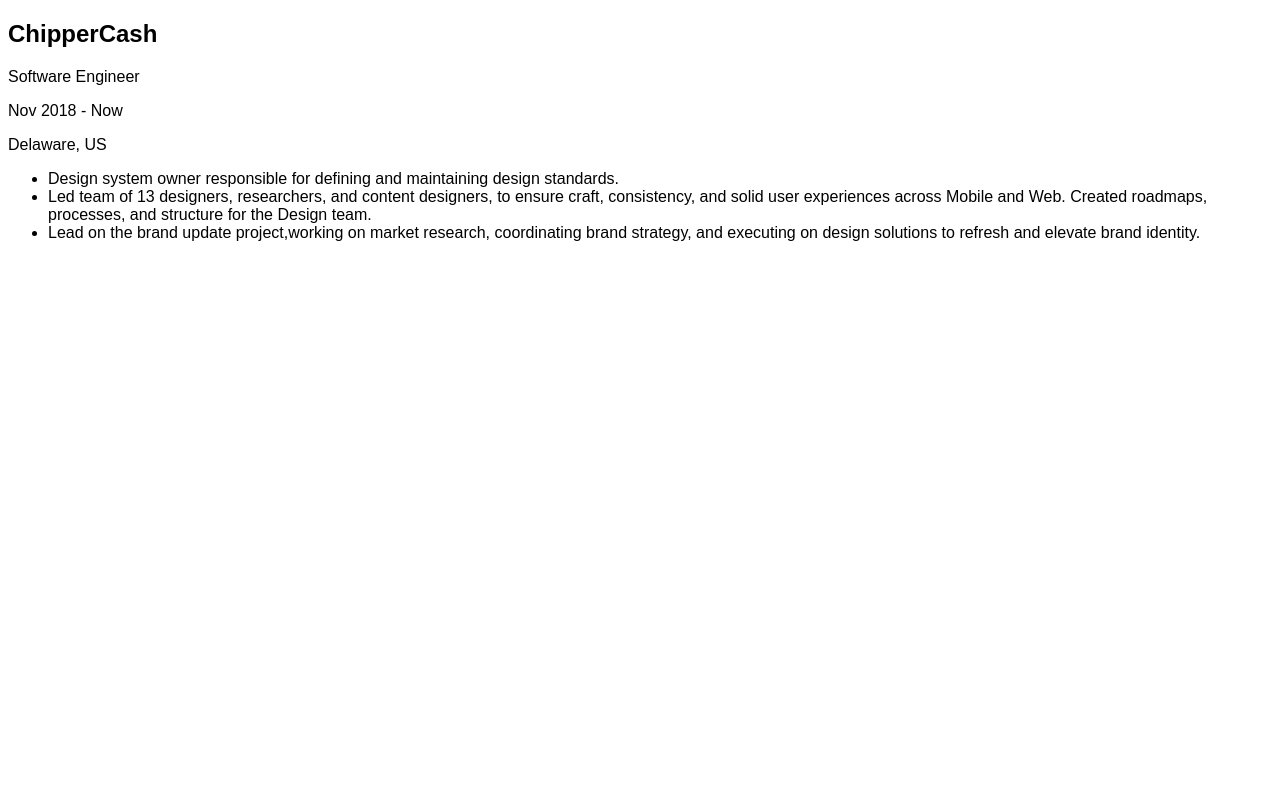
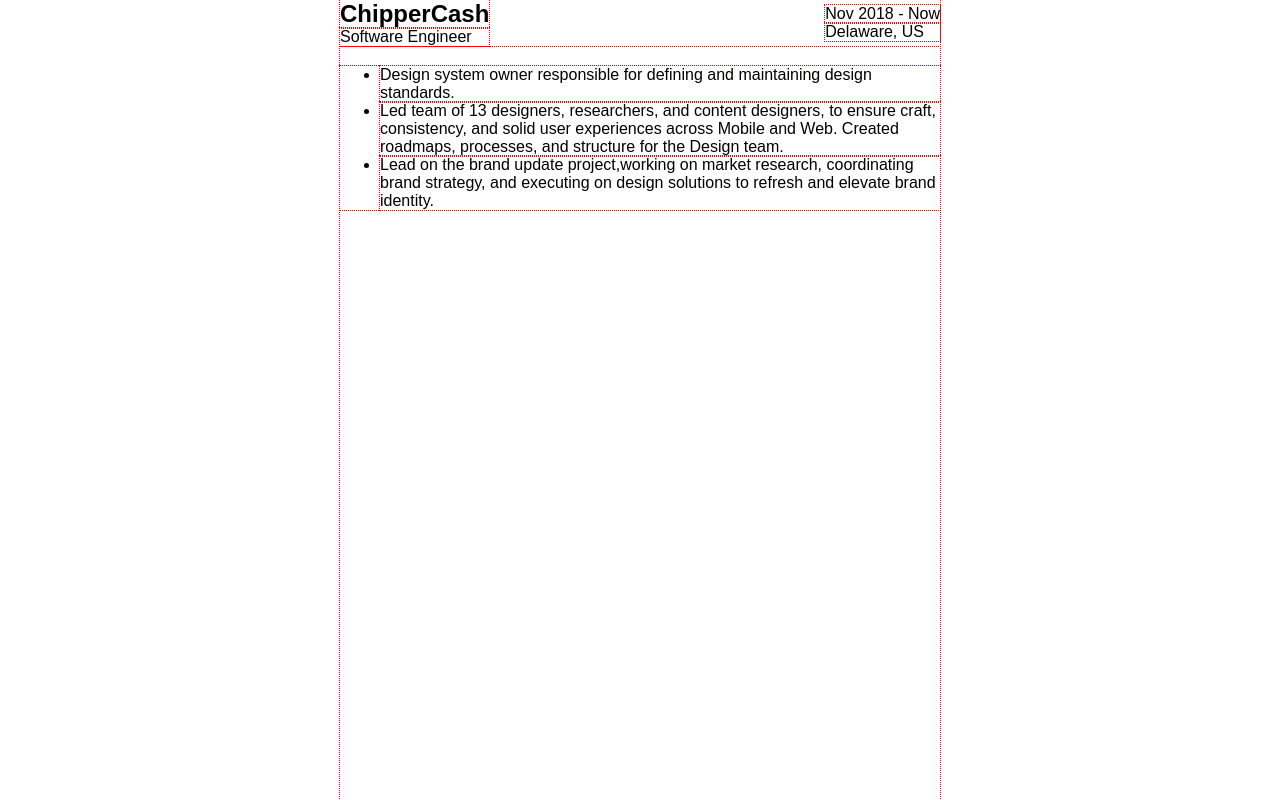
Before and after one commit to casprine/resume-builder, a React (Vite) app: page / in a window 1280 px wide. Built offline with nearby package versions, Linux system fonts and the light colour scheme; a web font is replaced by a local one.

Commit message:
update store setup

```diff
--- a/src/App.tsx
+++ b/src/App.tsx
@@ -3,11 +3,10 @@
 import { ExperienceBlock } from './components/ExperienceBlock';
 
 const Resume = () => {
-  const { blocks } = useResumeBuilder();
-
+  const { experienceBlocks } = useResumeBuilder();
   return (
     <div className="resume">
-      {blocks.map((experience) => {
+      {experienceBlocks.map((experience) => {
         return <ExperienceBlock experience={experience} key={experience.id} />;
       })}
     </div>
--- a/src/index.scss
+++ b/src/index.scss
@@ -9,178 +9,46 @@
   }
 }
 
-// .container {
-//   * {
-//     outline: 1px dotted red;
-//   }
+* {
+  box-sizing: border-box;
+}
 
-//   height: 100vh;
-//   background-color: white;
+#root {
+  margin: 0 auto;
+  display: flex;
+  justify-content: center;
+  min-height: 100vh;
+  outline: 1px solid red;
 
-//   @media print {
-//     * {
-//       font-family: 'CabinetGrotesk' !important;
-//     }
+  * {
+    outline: 1px dotted red;
+  }
+}
 
-//     .toolbar {
-//       display: none !important;
-//     }
+h1,
+h2,
+h3,
+p,
+div {
+  margin: 0;
+}
 
-//     .editor {
-//       padding: 20px !important;
-//     }
+body {
+  margin: 0;
+}
 
-//     .work-summary {
-//     }
+.resume {
+  width: 600px;
+}
 
-//     .work-history {
-//       grid-column: span 5 !important;
-//     }
+.experience-block {
+  .experience-header {
+    display: flex;
+    justify-content: space-between;
+    align-items: center;
+  }
 
-//     .side-panel {
-//       display: none !important;
-//     }
-
-//     .add-new-experience {
-//       display: none !important;
-//     }
-//   }
-
-//   .block {
-//     transition: all 0.2s;
-
-//     &:hover {
-//       /* outline: 1.5px solid ${grass.grass8}; */
-//       outline-offset: 2rem;
-//       cursor: pointer;
-//     }
-//   }
-
-//   .toolbar {
-//     display: flex;
-//     padding: 20px 15rem;
-//     /* border-bottom: 1px solid ${sand.sand5}; */
-
-//     .logo {
-//       margin-right: auto;
-//     }
-
-//     button {
-//       margin-left: 20px;
-//     }
-//   }
-
-//   .editor {
-//     padding: 10rem 15rem;
-//   }
-
-//   .header {
-//     transition: all 0.5s;
-
-//     h2 {
-//       font-size: 3.5rem;
-//       font-family: 'CabinetGrotesk';
-//       font-weight: 600;
-//     }
-
-//     .divider {
-//       width: 100%;
-//       height: 2px;
-//       /* background-color: ${sand.sand5}; */
-//     }
-
-//     &-info {
-//       display: grid;
-//       grid-template-columns: repeat(5, 1fr);
-//       margin-top: 40px;
-//       gap: 20px;
-
-//       &__item {
-//         font-family: 'CabinetGrotesk';
-//         font-weight: 600;
-//         /* text-transform: uppercase; */
-//       }
-//     }
-//   }
-
-//   .resume-summary {
-//     margin-top: 60px;
-//     display: grid;
-//     gap: 20px;
-//     grid-template-columns: repeat(5, 1fr);
-
-//     .work-history {
-//       display: grid;
-//       grid-column: span 4;
-
-//       &__item {
-//         padding-top: 40px;
-//         display: grid;
-//         gap: 20px;
-//         grid-template-columns: repeat(4, 1fr);
-//         align-items: flex-start;
-//         /* border-bottom: 1px solid ${sand.sand5}; */
-
-//         .company-details {
-//           height: 100%;
-
-//           h3 {
-//             margin: 0;
-//             font-size: 30px;
-//           }
-
-//           .mini-divider {
-//             width: 18px;
-//             margin: 20px 0;
-//             display: flex;
-//             /* background-color: ${sand.sand9}; */
-//             height: 2px;
-//           }
-
-//           .roles {
-//             .role {
-//               margin-bottom: 20px;
-//               &__title {
-//                 font-weight: 600;
-//               }
-
-//               &__tenure {
-//                 margin-top: 5px;
-//                 /* color: ${sand.sand11}; */
-//                 font-size: 16px;
-//               }
-//             }
-//           }
-//         }
-
-//         .highlights {
-//           display: grid;
-//           grid-column: span 3;
-
-//           p.highlight {
-//             margin-bottom: 30px;
-//             display: flex;
-//             width: 80%;
-//             font-family: 'CabinetGrotesk';
-
-//             &:before {
-//               content: '→';
-//               margin-right: 10px;
-//               font-family: system-ui;
-//               display: block;
-//             }
-//           }
-//         }
-//       }
-//     }
-//   }
-
-//   .add-new-experience {
-//     margin-top: 40px;
-//   }
-
-//   * {
-//     font-family: 'CabinetGrotesk';
-//     /* color: ${sand.sand12}; */
-//   }
-// }
+  ul {
+    margin-top: 20px;
+  }
+}
--- a/src/store.tsx
+++ b/src/store.tsx
@@ -1,29 +1,15 @@
-import { createContext, FC, useState, useContext, useMemo, useCallback } from 'react';
+import { createContext, useState, useContext, useMemo, useCallback } from 'react';
 import { ExperienceBlockType } from './components/ExperienceBlock';
 
 export type BLOCK_TYPE = 'header' | 'work-experience';
 
-type Block = {
-  id: string;
-  type: BLOCK_TYPE;
-  content: any; // define later
-};
-
-const workExperience: ExperienceBlockType = {
+const workExperience: Record<string, ExperienceBlockType> = {
+  [`work-${String(new Date().getTime() / 1000)}`]: {
     id: `work-${String(new Date().getTime() / 1000)}`,
     companyName: 'ChipperCash',
     jobTitle: 'Software Engineer',
     startDate: '2018-11-01',
     location: 'Delaware, US',
-
-  // content: {
-  //   roles: [
-  //     {
-  //       title: 'Design lead',
-  //       ,
-  //       endDate: '2020-01-01',
-  //     },
-  //   ],
 
     highlights: [
       {
@@ -41,42 +27,20 @@
           executing on design solutions to refresh and elevate brand identity.`,
       },
     ],
-};
-
-const headerBlockSample: Block = {
-  type: 'header',
-  id: `header-${String(new Date().getTime() / 1000)}`,
-  content: {
-    name: {
-      formType: 'string',
-      formValue: 'Jon Dang',
-    },
-
-    phone: {
-      formType: 'string',
-      formValue: '571.225.5960',
-    },
-    email: {
-      formType: 'string',
-      formValue: 'jondang@gmail.com',
-    },
-
-    location: {
-      formType: 'string',
-      formValue: 'San Francisco, CA',
-    },
   },
 };
 
+type ExperienceBlock = Record<string, ExperienceBlockType>;
+
 type ResumeBuilderContextProps = {
-  blocks: Block[];
-  headerBlock?: Block;
-  selectedBlock?: Block | null;
-  selectBlock: (blockId: string) => void;
-  removeSelectedBlock: () => void;
-  editHeaderField: (headerBlock: any) => void;
-  updateWorkBlock: (block: any) => void;
-  selectBlockCopy: (block: Block) => void;
+  // blocks: Block[];
+  // headerBlock?: Block;
+  // selectedBlock?: Block | null;
+  // selectBlock: (blockId: string) => void;
+  // removeSelectedBlock: () => void;
+  // editHeaderField: (headerBlock: any) => void;
+  // updateWorkBlock: (block: any) => void;
+  // selectBlockCopy: (block: Block) => void;
 };
 
 const ResumeBuilderContext = createContext<ResumeBuilderContextProps>({
@@ -89,65 +53,42 @@
 });
 
 export const ResumeBuilderProvider = ({ children }: { children: React.ReactNode }) => {
-  const [blocks, setBlocks] = useState<Block[] | []>([workExperience]);
+  const [experienceBlocks, setExperienceBlock] = useState<ExperienceBlock>(workExperience);
+  const [selectedExperienceBlock, setSelectedExperienceBlock] = useState<ExperienceBlockType | null>(null);
 
-  const [selectedBlock, setSelectBlock] = useState<Block | null>(null);
-
-  const selectBlock = useCallback(
+  const selectExperienceBlock = useCallback(
     (blockId: string) => {
-      const block = blocks.filter((block: Block) => block.id === blockId)?.[0];
-      setSelectBlock(block);
+      const block = experienceBlocks[blockId];
+      if (block) {
+        setSelectedExperienceBlock(block);
+      }
     },
-    [blocks],
+    [experienceBlocks],
   );
 
-  const headerBlock = useMemo(() => {
-    if (selectedBlock && selectedBlock.type === 'header') return selectedBlock;
-  }, [selectedBlock]);
-
-  const editHeaderField = useCallback(
-    (props) => {
-      const updatedBlock = {
-        ...headerBlock,
-        content: props,
-      };
-
-      const updateBlocks = [...blocks.filter((block) => block.id !== updatedBlock.id), updatedBlock];
-
-      setBlocks(updateBlocks as Block[]);
-      setSelectBlock(null);
+  const updateExperienceBlock = useCallback(
+    (block: ExperienceBlockType) => {
+      const updatedBlocks = { ...experienceBlocks };
+      updatedBlocks[block.id] = block;
+      setExperienceBlock(updatedBlocks);
+      setSelectedExperienceBlock(null);
     },
-    [blocks, headerBlock],
-  );
-
-  const updateWorkBlock = useCallback(
-    (props) => {
-      const updatedBlocks = [...blocks.filter((block) => block.id !== props.id), props];
-
-      setBlocks(updatedBlocks as Block[]);
-      setSelectBlock(null);
-    },
-    [blocks],
+    [experienceBlocks],
   );
 
   const values = useMemo(() => {
     return {
-      blocks,
-      selectedBlock,
-      selectBlock,
-      headerBlock,
-      removeSelectedBlock: () => setSelectBlock(null),
-      editHeaderField,
-      updateWorkBlock,
-      selectBlockCopy: (props: Block) => {
-        setSelectBlock(props);
-      },
+      experienceBlocks: Object.values(experienceBlocks),
+      selectedExperienceBlock,
+      selectExperienceBlock,
+      updateExperienceBlock,
     };
-  }, [blocks, updateWorkBlock, selectBlock, selectedBlock, headerBlock, editHeaderField]);
+  }, [experienceBlocks, updateExperienceBlock, selectExperienceBlock, selectedExperienceBlock]);
 
   return <ResumeBuilderContext.Provider value={values}>{children}</ResumeBuilderContext.Provider>;
 };
 
+// eslint-disable-next-line react-refresh/only-export-components
 export const useResumeBuilder = () => {
   return useContext(ResumeBuilderContext);
 };
```
Lines whose indentation alone changed are shown as unchanged.
